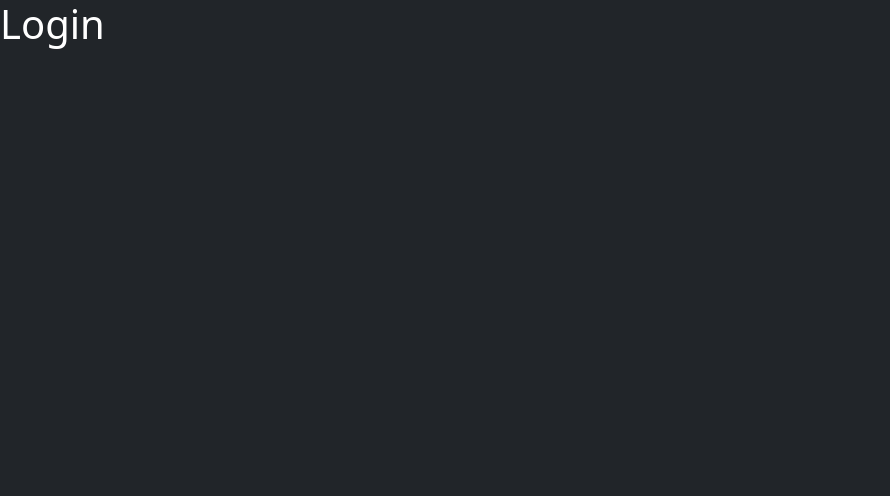
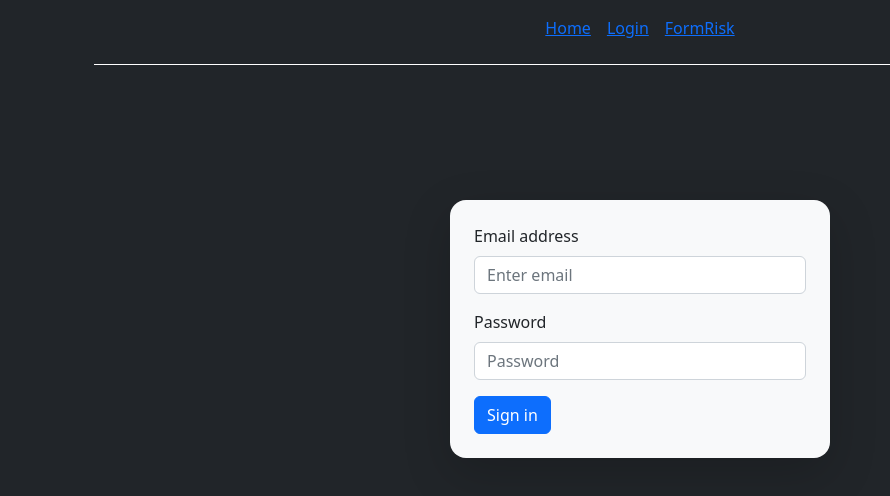
Before and after one commit to teatroCamillo/pd-project, a React (Create React App) app: page /login in a window 1280 px wide. Shown: the top 496 px of the page, without its empty margins (0-890 px from the left). Built offline with nearby package versions, Linux system fonts and the light colour scheme.

Commit message:
Added login ui and fixed risk form

```diff
--- /dev/null
+++ b/data/db.json
@@ -0,0 +1,11 @@
+{
+    "answers":[
+        {"q": "q1", "value": "e"},
+        {"q": "q2", "value": "e"},
+        {"q": "q3", "value": "e"},
+        {"q": "q4", "value": "e"},
+        {"q": "q5", "value": "e"},
+        {"q": "q6", "value": "e"},
+        {"q": "q7", "value": "e"}
+    ]
+}
--- /dev/null
+++ b/src/components/Footer.jsx
@@ -0,0 +1,17 @@
+import Container from "react-bootstrap/esm/Container"
+
+
+const Footer = () => {
+  return (
+    <Container className="h-25 mt-3">
+        <footer>
+            <div >
+
+            </div>
+        </footer>
+    </Container>
+
+  )
+}
+
+export default Footer
--- a/src/components/FormRisk.jsx
+++ b/src/components/FormRisk.jsx
@@ -6,6 +6,8 @@ import Row from 'react-bootstrap/Row';
 import Col from 'react-bootstrap/Col';
 import Form from 'react-bootstrap/Form';
 import Button from 'react-bootstrap/Button';
+import Footer from './Footer';
+import Header from './Header';
 
 const FormRisk = () => {
 
@@ -130,14 +132,20 @@ const FormRisk = () => {
   }, [answers])
 
   // nav to TestResult page
-  let navigateTest = useNavigate();
+  //let navigateTest = useNavigate();
+
+  const handleSubmit = (e) => {
+    e.preventDefault();
+    //() => navigateTest('/test')
+    console.log(answers);
+  }
 
   return (
     <Container className='h-100'>
-      <div class="h-25"></div>
+      <Header/>
       <Row className="justify-content-md-center">
-        <Col md="6">
-          <Form onSubmit={() => navigateTest('/test')}>
+        <Col className="bg-light text-dark rounded-4 p-4 shadow-lg" md="6">
+          <Form onSubmit={handleSubmit}>
             {data.questions.map( question => {
               return (
                 <Form.Group as={Row} className="mb-5" key={question.id} controlId={question.id} >
@@ -195,6 +203,7 @@ const FormRisk = () => {
           </Form>
         </Col>
       </Row>
+      <Footer/>
     </Container>
   )
 };
--- /dev/null
+++ b/src/components/Header.jsx
@@ -0,0 +1,30 @@
+import React from 'react';
+import { Link } from "react-router-dom";
+import Container from 'react-bootstrap/Container';
+import Nav from 'react-bootstrap/Nav';
+import Navbar from 'react-bootstrap/Navbar';
+
+const Header = () => {
+  return (
+    <Container className="h-25">
+        <header>
+            <Navbar
+                style={{
+                borderBottom: "solid 1px",
+                paddingBottom: "1rem",
+                }}
+                >
+                <Container className="justify-content-center">
+                    <Nav>
+                        <Nav.Link ><Link to="/">Home</Link></Nav.Link>
+                        <Nav.Link ><Link to="/login">Login</Link></Nav.Link>
+                        <Nav.Link ><Link to="/risk">FormRisk</Link></Nav.Link>
+                    </Nav>
+                </Container>
+            </Navbar>
+        </header>
+    </Container>
+  )
+}
+
+export default Header
--- a/src/components/Home.jsx
+++ b/src/components/Home.jsx
@@ -1,22 +1,16 @@
 import React from 'react'
-import { Link } from "react-router-dom";
+import Container from 'react-bootstrap/Container';
+import Footer from './Footer';
+import Header from './Header';
+
 
 const Home = () => {
   return (
-    <div>
-        <h1>Home</h1>
-        <nav
-            style={{
-                borderBottom: "solid 1px",
-                paddingBottom: "1rem",
-            }}
-            >
-            <Link to="/">Home</Link> |{" "}
-            <Link to="/login">Login</Link> |{" "}
-            <Link to="/test">Test</Link> |{" "}
-            <Link to="/risk">FormRisk</Link>
-        </nav>
-    </div>
+    <Container className='h-100'>
+      <Header/>
+      <h2>Home</h2>
+      <Footer/>
+    </Container>
   )
 }
 
--- a/src/components/Login.jsx
+++ b/src/components/Login.jsx
@@ -1,8 +1,36 @@
-import { Link } from "react-router-dom";
+import Container from 'react-bootstrap/Container';
+import Row from 'react-bootstrap/Row';
+import Col from 'react-bootstrap/Col';
+import Button from 'react-bootstrap/Button';
+import Form from 'react-bootstrap/Form';
+import Footer from './Footer';
+import Header from './Header';
 
 const Login = () => {
   return (
-    <h1>Login</h1>
+    <Container className='h-100'>
+      <Header/>
+      <Row className="justify-content-md-center">
+        <Col className="bg-light text-dark rounded-4 p-4 shadow-lg" md="4">
+          <Form>
+            <Form.Group className="mb-3" controlId="formBasicEmail">
+              <Form.Label>Email address</Form.Label>
+              <Form.Control type="email" placeholder="Enter email" />
+            </Form.Group>
+
+            <Form.Group className="mb-3" controlId="formBasicPassword">
+              <Form.Label>Password</Form.Label>
+              <Form.Control type="password" placeholder="Password" />
+            </Form.Group>
+
+            <Button variant="primary" type="submit">
+              Sign in
+            </Button>
+          </Form>
+        </Col>
+      </Row>
+      <Footer/>
+    </Container>
   )
 }
 
--- a/src/components/TestResult.jsx
+++ b/src/components/TestResult.jsx
@@ -1,10 +1,12 @@
-import React from 'react'
+import React, { useState } from 'react'
 
 const TestResult = () => {
+
+    //const [answers, setAnswers] = useState(null);
+
   return (
     <div>
         <h1>TestResult</h1>
-
     </div>
   )
 }
```
